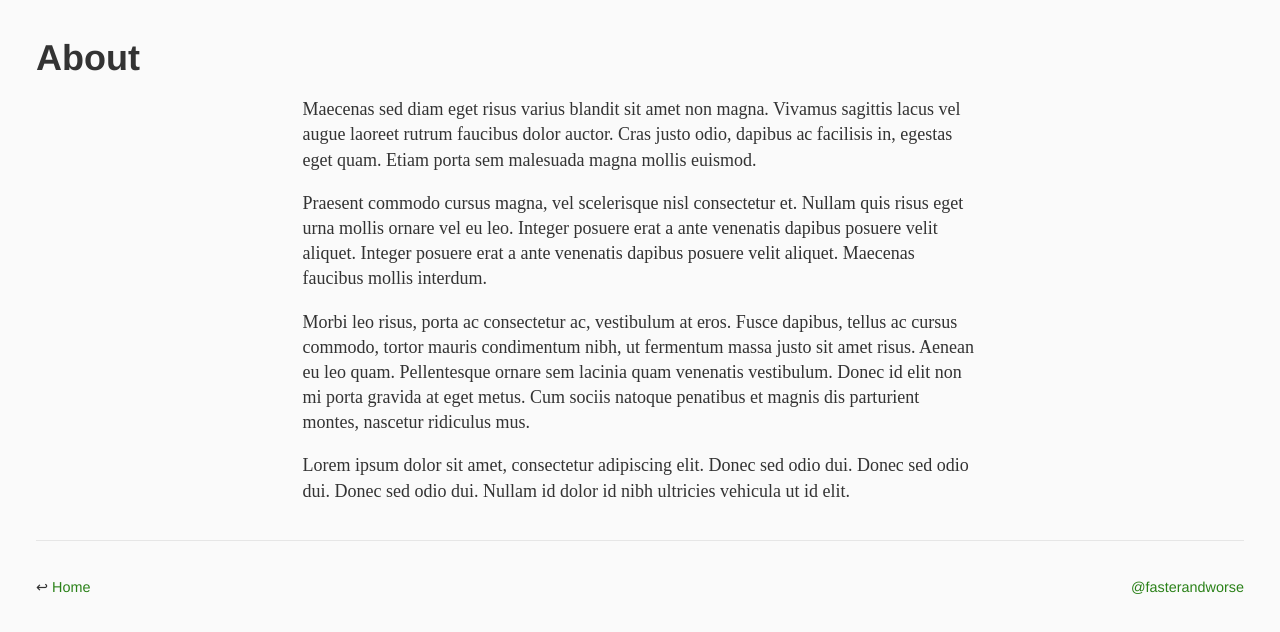
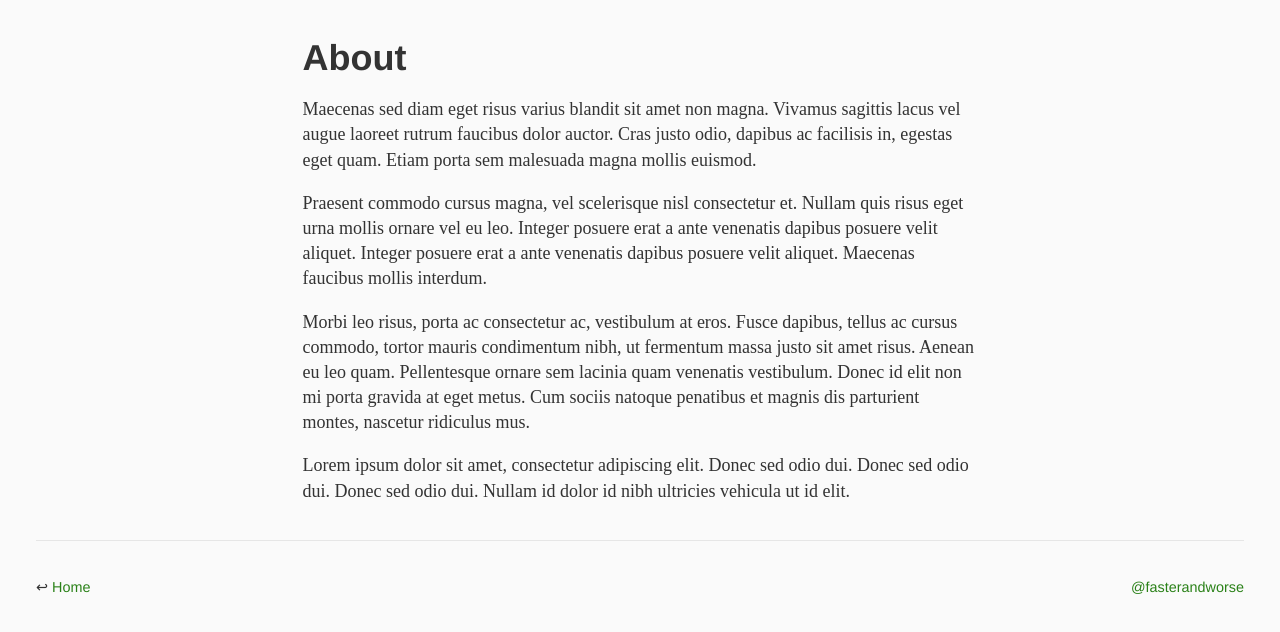
Before and after one commit to stevesydney/fasterandworse, an Eleventy site: page about/index.md in a window 1280 px wide. Built offline with nearby package versions, Linux system fonts and the light colour scheme; Eleventy itself is replaced by a stand-in of ours; files that its build step writes are made by us from their sources; what eleventy-plugin-sass would draw is missing.

Commit message:
Centered page header and article list item

```diff
--- a/css/_article-list-item.scss
+++ b/css/_article-list-item.scss
@@ -1,4 +1,6 @@
 .article-list-item {
   max-width: $max-readable-width;
+  margin-left: auto;
+  margin-right: auto;
   margin-bottom: $margin * 2.5;
 }
--- a/css/_page-header.scss
+++ b/css/_page-header.scss
@@ -1,3 +1,6 @@
 .page-header {
+  max-width: $max-readable-width;
+  margin-left: auto;
+  margin-right: auto;
   margin-bottom: $margin;
 }
```
